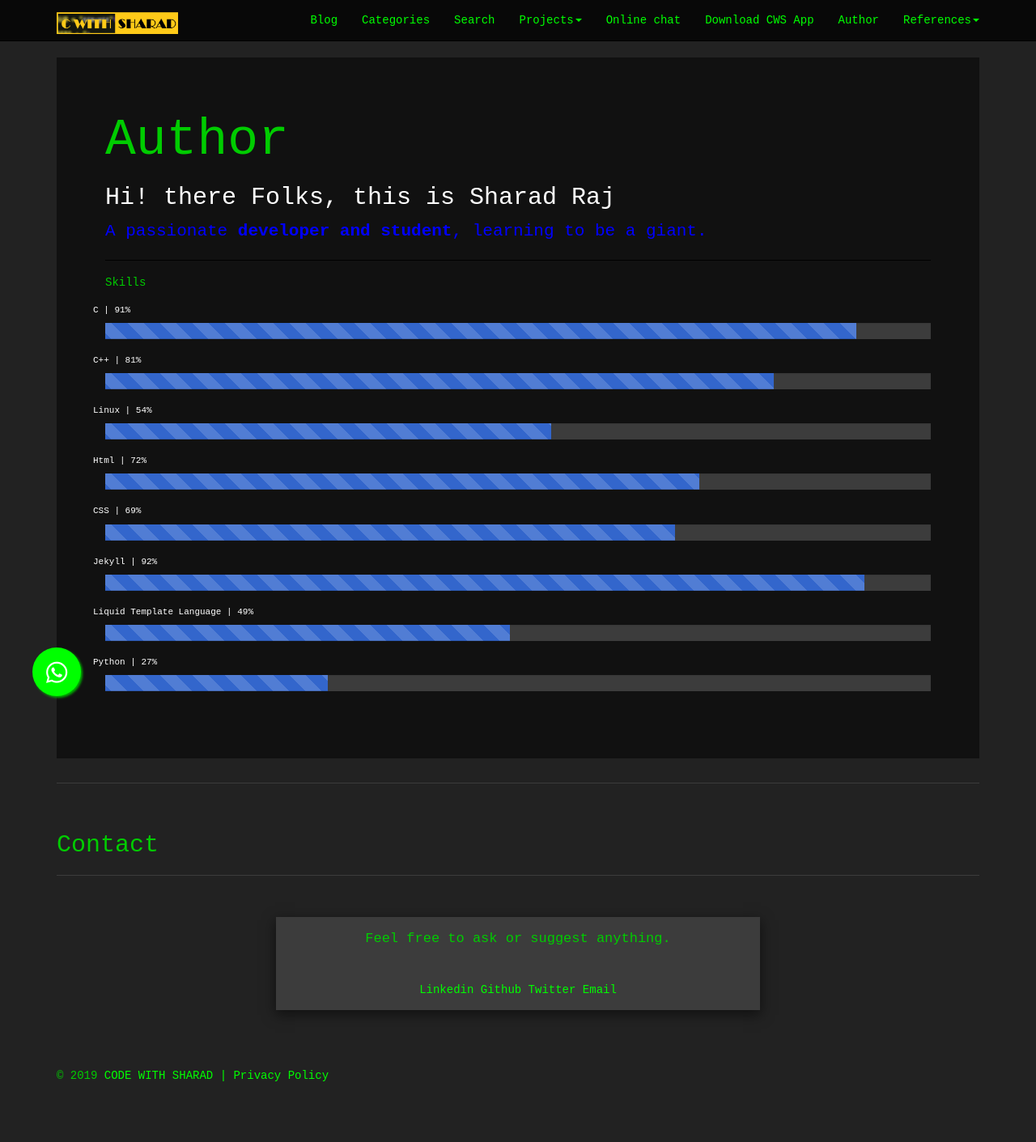
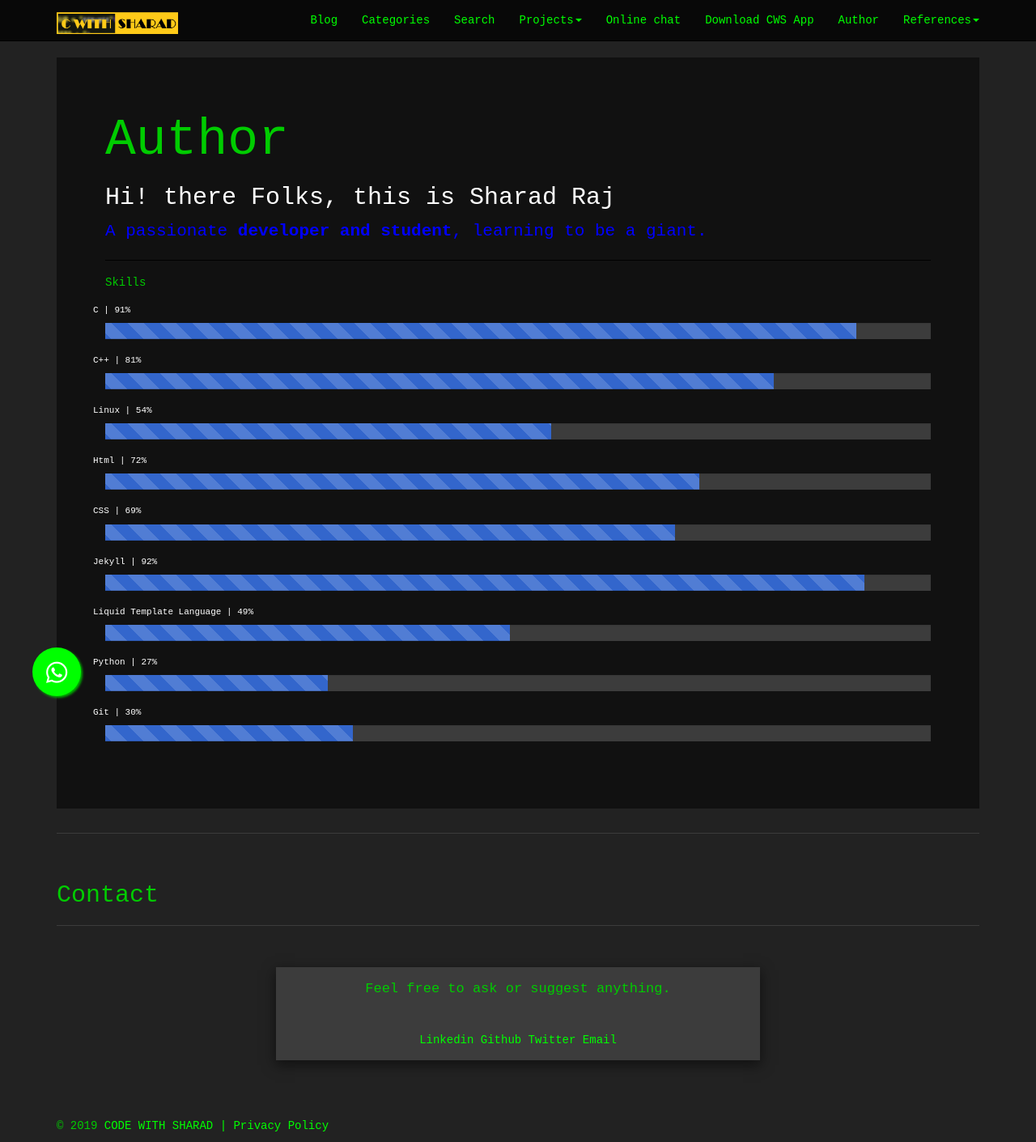
Before and after one commit to cwithsharad/cwithsharad.github.io, a Jekyll site: the page built from author.md, in a window 1280 px wide. Shown: the whole page at 81% size. Built offline with Jekyll 4.4.1, drawn with Linux system fonts in a browser that asks for light colours; nearby versions of some CDN libraries; before the commit the page ends 1349 px from its top, so only the background shows below that.

Commit message:
Update _config.yml

```diff
--- a/_config.yml
+++ b/_config.yml
@@ -67,6 +67,10 @@
     url: https://sharadcodes.github.io/BMS
   - page: TIC-TAC-2 GAME
     url: https://sharadcodes.github.io/tictac2/
+  - page: MARKDOWN to JSON API
+  - url: https://sharadcodes.github.io/post_api/merged_file.json
+  - page: JSON API based blog
+  - url: https://sharadcodes.github.io/api_website/
   - page: FUN-WITH-C
     url: https://sharadcodes.github.io/funwithc/
   - page: Run-CPP
@@ -106,3 +110,6 @@
 - title: Python
   level: 27
   color: info
+- title: Git
+  level: 30
+  color: info
```
